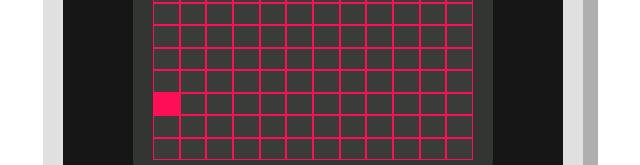
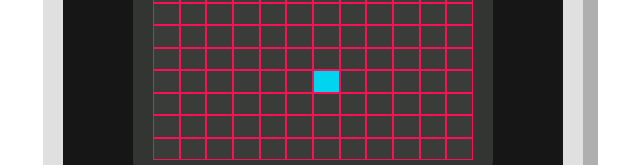
Before and after one commit to IlyaAgarishev/react-gameboy, a React (Create React App) app: page / in a window 1280 px wide. Shown: the part 170-335 px from the top of the page, without its empty margins (327-967 px from the left). Built offline with nearby package versions, Linux system fonts and the light colour scheme.

Commit message:
randomFoodColor logic realized

```diff
--- a/src/components/SnakeUI/SnakeUI.tsx
+++ b/src/components/SnakeUI/SnakeUI.tsx
@@ -1,8 +1,11 @@
+import { useEffect } from "react";
 import useSnake from "../../hooks/useSnake";
+import useRandomFood from "../../hooks/useSnakeIsOutOfRange copy";
 import { getBackground, getBorder, getClassName } from "./utils-snake-ui";
 
 const SnakeUI = () => {
-  const { coordinates, randomFoodCoordinate, snakeIsStopped } = useSnake();
+  const { coordinates, randomFoodCoordinate, snakeIsStopped, randomFoodColor } =
+    useSnake();
 
   return (
     <>
@@ -13,6 +16,7 @@ const SnakeUI = () => {
             coordinates,
             index,
             randomFoodCoordinate,
+            randomFoodColor,
           });
           const border = getBorder(snakeIsStopped);
           const className = getClassName({
--- a/src/components/SnakeUI/utils-snake-ui.ts
+++ b/src/components/SnakeUI/utils-snake-ui.ts
@@ -1,5 +1,10 @@
 import { Colors } from "../../enums/Colors";
 import styles from "./SnakeUI.module.css";
+
+enum EnvironmentColors {
+  SquareBackground = "#3A3C39",
+  SquareBorder = "#333532",
+}
 
 // getBorder logic
 export const getBorder = (snakeIsStopped: boolean): string => {
@@ -7,7 +12,7 @@ export const getBorder = (snakeIsStopped: boolean): string => {
     return `1px solid ${Colors.Red}`;
   }
 
-  return `1px solid ${Colors.SquareBorder}`;
+  return `1px solid ${EnvironmentColors.SquareBorder}`;
 };
 
 // getBackground logic
@@ -15,22 +20,24 @@ interface IGetBackground {
   randomFoodCoordinate: number;
   coordinates: number[];
   index: number;
+  randomFoodColor: Colors;
 }
 
 export const getBackground = ({
   randomFoodCoordinate,
   coordinates,
   index,
+  randomFoodColor,
 }: IGetBackground): string => {
   if (coordinates.some((cordinate) => cordinate === index)) {
     return Colors.Green;
   }
 
   if (randomFoodCoordinate === index) {
-    return Colors.Red;
+    return randomFoodColor;
   }
 
-  return Colors.SquareBackground;
+  return EnvironmentColors.SquareBackground;
 };
 
 // getClassName logic
--- a/src/enums/Colors.ts
+++ b/src/enums/Colors.ts
@@ -4,6 +4,4 @@ export enum Colors {
   Purple = "#8E5CB7",
   Yellow = "#FFFE44",
   Blue = "#00D4EF",
-  SquareBackground = "#3A3C39",
-  SquareBorder = "#333532",
 }
--- a/src/hooks/useRandomFood.tsx
+++ /dev/null
@@ -1,29 +0,0 @@
-import { useState } from "react";
-import { matrix } from "../constants";
-
-const generateRandomCoordinate = (coordinates: number[]): number => {
-  const matrixWithoutSnakeCoordinates = matrix.filter(
-    (el) => !coordinates.includes(el)
-  );
-
-  const randomIndex = Math.floor(
-    Math.random() * matrixWithoutSnakeCoordinates.length
-  );
-
-  return matrixWithoutSnakeCoordinates[randomIndex];
-};
-
-const useRandomFoodCoordinate = (coordinates: number[]) => {
-  const [randomFoodCoordinate, setRandomFoodCoordinate] = useState<number>(
-    generateRandomCoordinate(coordinates)
-  );
-
-  const generateRandomFoodCoordinate = () => {
-    const randomeCoordinate = generateRandomCoordinate(coordinates);
-    setRandomFoodCoordinate(randomeCoordinate);
-  };
-
-  return { randomFoodCoordinate, generateRandomFoodCoordinate };
-};
-
-export default useRandomFoodCoordinate;
--- a/src/hooks/useSnake.tsx
+++ b/src/hooks/useSnake.tsx
@@ -1,7 +1,7 @@
 import { useEffect, useState } from "react";
 import useLastControlKeyPressed from "./useLastControlKeyPressed";
 import Snake from "../classes/Snake";
-import useRandomFoodCoordinate from "./useRandomFood";
+import useRandomFoodCoordinate from "./useSnakeIsOutOfRange copy/useRandomFood";
 import useSnakeIsOutOfRange from "./useSnakeIsOutOfRange";
 
 const getCoordinatesWithoutTheLastOne = (coordinates: number[]) => {
@@ -19,8 +19,11 @@ const useSnake = () => {
 
   const { lastControlKeyPressed, setDefaultLastControlKeyPressed } =
     useLastControlKeyPressed();
-  const { randomFoodCoordinate, generateRandomFoodCoordinate } =
-    useRandomFoodCoordinate(coordinates);
+  const {
+    randomFoodCoordinate,
+    generateRandomFoodCoordinate,
+    randomFoodColor,
+  } = useRandomFoodCoordinate(coordinates);
   const { snakeIsOutOfRange, setDefaultSnakeIsOutOfRange } =
     useSnakeIsOutOfRange(coordinates);
 
@@ -86,7 +89,7 @@ const useSnake = () => {
   }, [coordinates, snakeIsOutOfRange]);
 
   // Return the object from hook
-  return { coordinates, randomFoodCoordinate, snakeIsStopped };
+  return { coordinates, randomFoodCoordinate, snakeIsStopped, randomFoodColor };
 };
 
 export default useSnake;
--- /dev/null
+++ b/src/hooks/useSnakeIsOutOfRange copy/index.ts
@@ -0,0 +1,3 @@
+import useRandomFood from "./useRandomFood";
+
+export default useRandomFood;
--- /dev/null
+++ b/src/hooks/useSnakeIsOutOfRange copy/useRandomFood.tsx
@@ -0,0 +1,30 @@
+import { useState } from "react";
+import { matrix } from "../../constants";
+import { Colors } from "../../enums/Colors";
+import { getRandomCoordinate, getRandomColor } from "./utils-use-random-food";
+
+const useRandomFoodCoordinate = (coordinates: number[]) => {
+  const [randomFoodColor, setRandomFoodColor] = useState<Colors>(
+    getRandomColor()
+  );
+
+  const [randomFoodCoordinate, setRandomFoodCoordinate] = useState<number>(
+    getRandomCoordinate(coordinates)
+  );
+
+  const generateRandomFoodCoordinate = () => {
+    const randomCoordinate = getRandomCoordinate(coordinates);
+    setRandomFoodCoordinate(randomCoordinate);
+
+    const randomColor = getRandomColor();
+    setRandomFoodColor(randomColor);
+  };
+
+  return {
+    randomFoodCoordinate,
+    generateRandomFoodCoordinate,
+    randomFoodColor,
+  };
+};
+
+export default useRandomFoodCoordinate;
--- /dev/null
+++ b/src/hooks/useSnakeIsOutOfRange copy/utils-use-random-food.ts
@@ -0,0 +1,22 @@
+import { matrix } from "../../constants";
+import { Colors } from "../../enums/Colors";
+
+export const getRandomColor = (): Colors => {
+  const randomColorIndex = Math.floor(
+    Math.random() * Object.keys(Colors).length
+  );
+
+  return Object.values(Colors)[randomColorIndex];
+};
+
+export const getRandomCoordinate = (coordinates: number[]): number => {
+  const matrixWithoutSnakeCoordinates = matrix.filter(
+    (el) => !coordinates.includes(el)
+  );
+
+  const randomIndex = Math.floor(
+    Math.random() * matrixWithoutSnakeCoordinates.length
+  );
+
+  return matrixWithoutSnakeCoordinates[randomIndex];
+};
```
